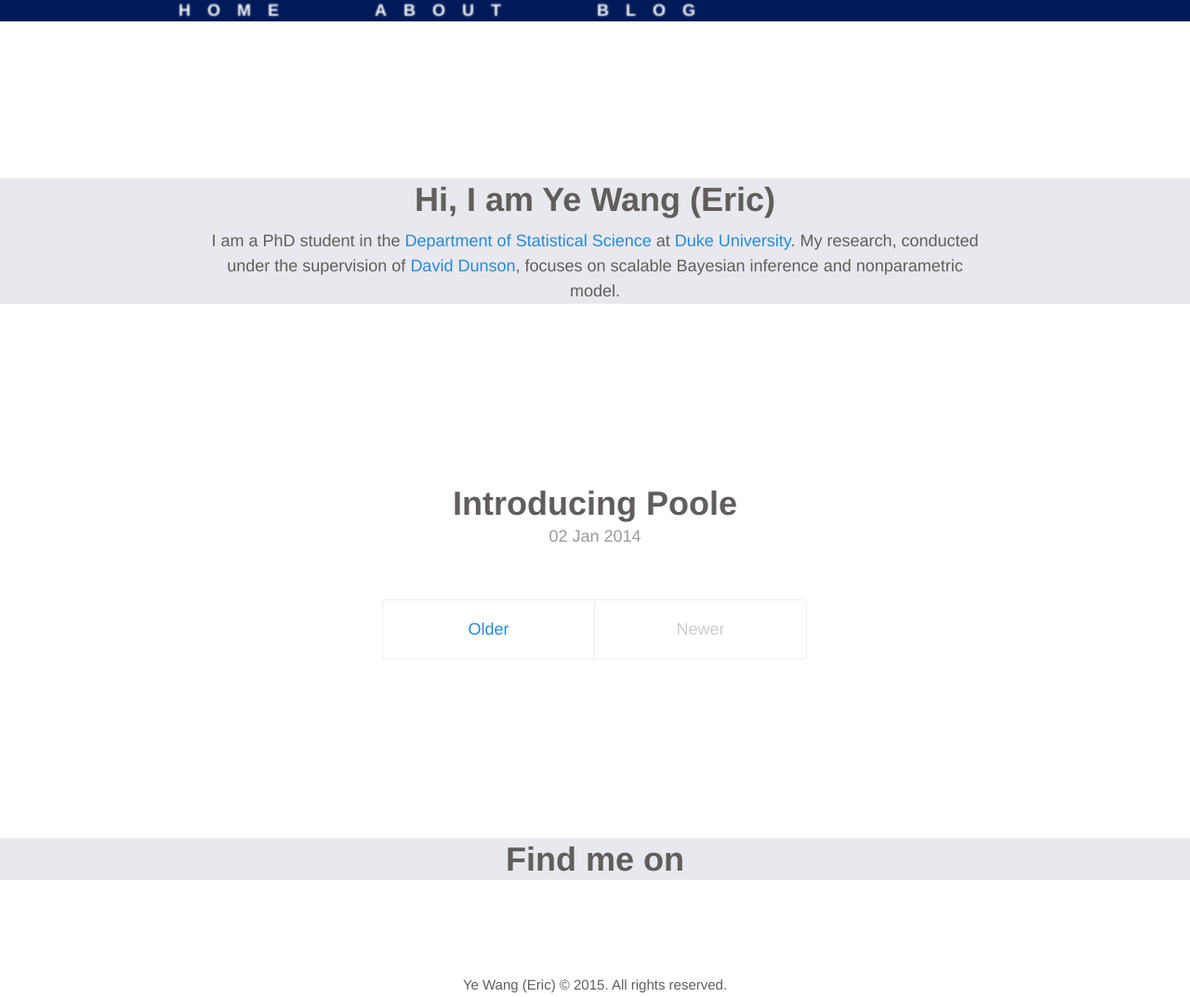
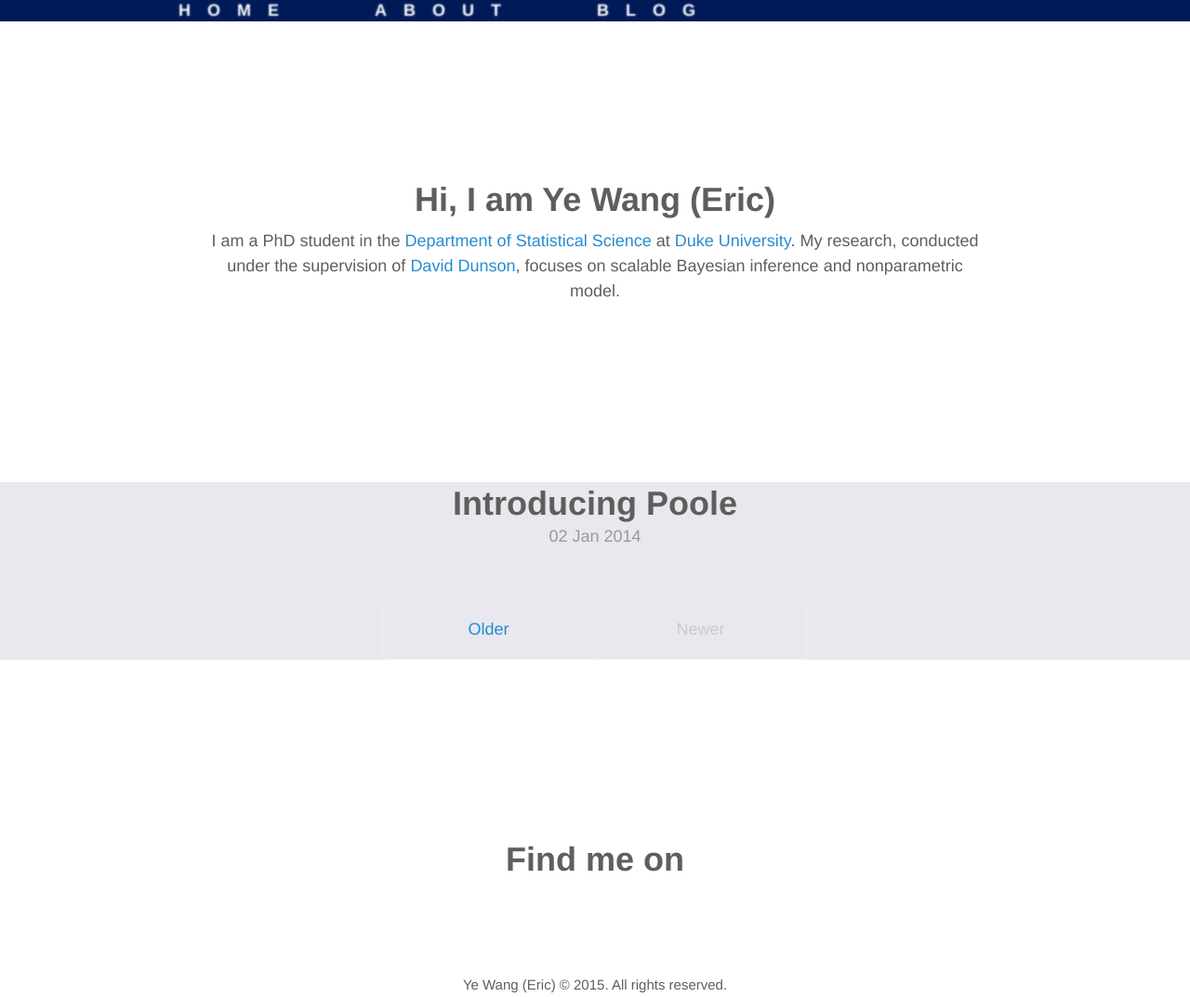
Before and after one commit to ericyewang/ericyewang.github.io, a Jekyll site: the page built from index.html, in a window 1280 px wide. Shown: the whole page at 93% size. Built offline with Jekyll 4.4.1, drawn with Linux system fonts in a browser that asks for light colours; the list of posts is cut into pages by our own code.

Commit message:
Update index.html

```diff
--- a/index.html
+++ b/index.html
@@ -3,7 +3,7 @@ layout: default
 title: Home
 ---
 <!-- Brief Introduction -->
-<div class="jumbotron2">
+<div class="jumbotron1">
 <div class="container-home">
   <h1>Hi, I am Ye Wang (Eric)</h1>
   <p>I am a PhD student in the <a href="https://stat.duke.edu/">Department of Statistical Science</a> at <a href="http://duke.edu/">Duke University</a>. My research, conducted under the supervision of <a href="https://stat.duke.edu/~dunson/">David Dunson</a>,
@@ -12,7 +12,7 @@ focuses on scalable Bayesian inference and nonparametric model.</p>
   </div>
 
 <!-- Most Recent Blog -->
-<div class="jumbotron1">
+<div class="jumbotron2">
 <div class="container-home-small">
 <div class="posts">
   {% for post in paginator.posts %}
@@ -44,7 +44,7 @@ focuses on scalable Bayesian inference and nonparametric model.</p>
 </div>
 
 <!-- Social Network -->
-<div class="jumbotron2">
+<div class="jumbotron1">
 <div class="container-home">
   <h1>Find me on</h1>
   </div>
```
